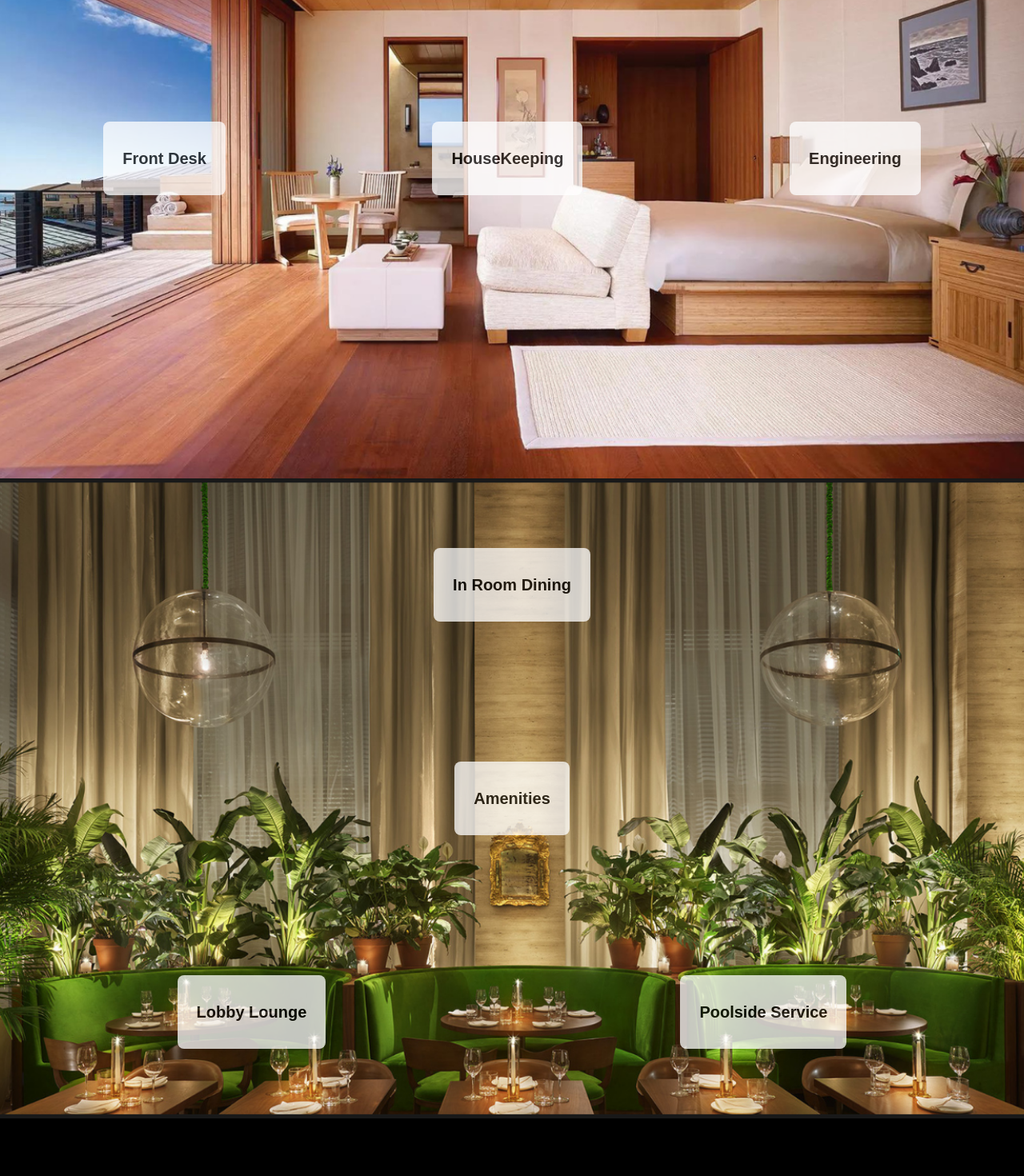
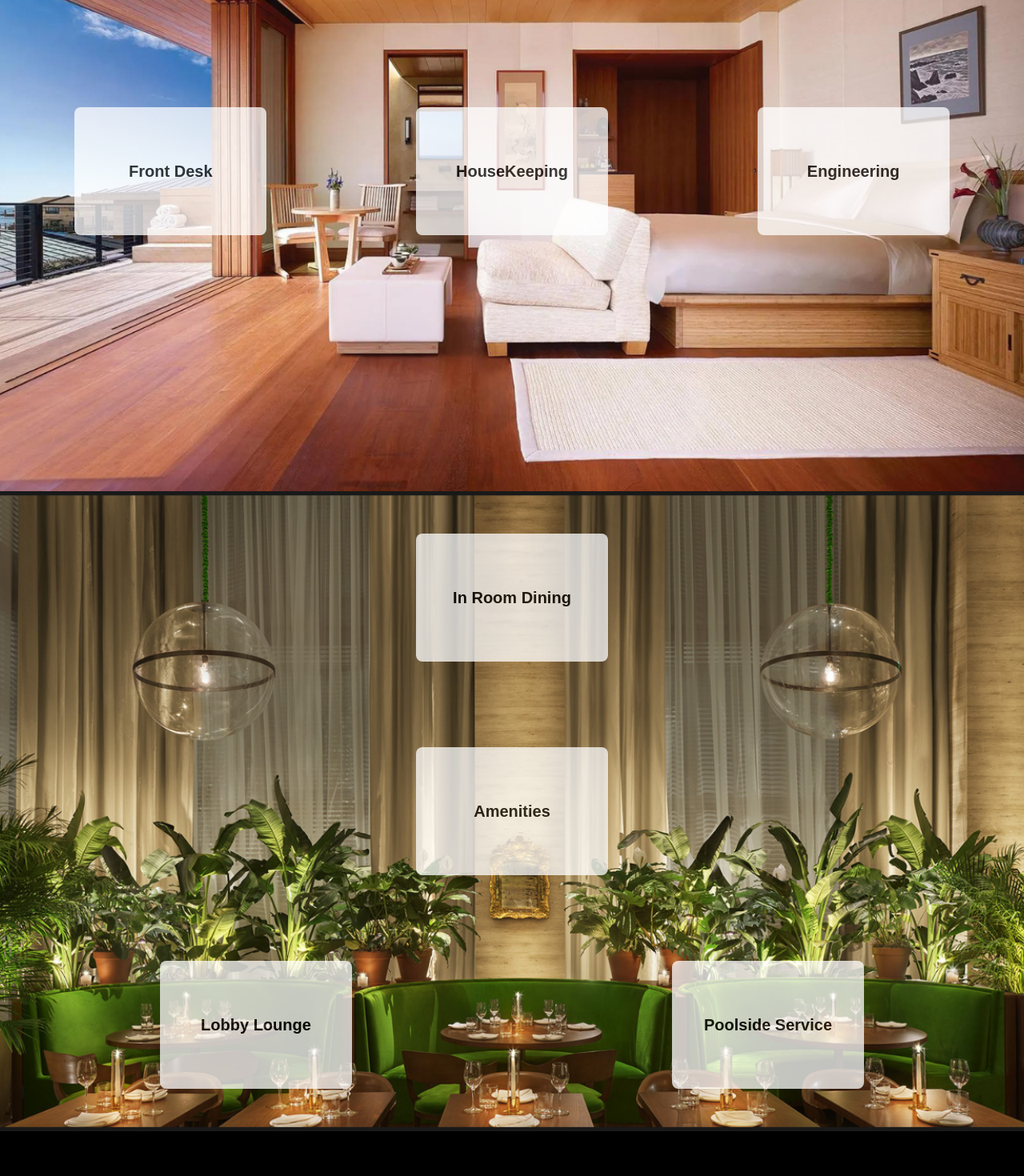
Before and after one commit to Suresh-vivek/Arcadia_US_website, a Next.js app: page / in a window 1280 px wide. Shown: the part 3000-4470 px from the top of the page at 80% size. Built offline with nearby package versions, Linux system fonts and the light colour scheme; a web font is replaced by a local one.

Commit message:
Some changes

```diff
--- a/components/Contact.tsx
+++ b/components/Contact.tsx
@@ -23,7 +23,7 @@ export default function Contact() {
           </p>
         </div>
         <div className="flex flex-col justify-center sm:w-1/2 items-center h-full mt-6 sm:mt-0">
-          <Image className="sm:aspect-square sm:w-80" src={"/qr.png"} alt="qr" width={250} height={400} />
+          <Image className="" src={"/qr.png"} alt="qr" width={400} height={400} />
             <h1 className=" text-xl sm:text-3xl font-semibold mt-4">Arcadia Demo Chatbot</h1>
         </div>
       </div>
--- a/components/Poolside.tsx
+++ b/components/Poolside.tsx
@@ -26,7 +26,7 @@ export default function Poolside() {
                 alt="Lobby"
             />
         </div>
-        <div className="absolute z-10 flex flex-col justify-center sm:space-x-8 items-center h-full left-[5%] sm:left-1/4">
+        <div className="absolute z-10 flex flex-col justify-center items-center h-full left-[5%] sm:left-1/4">
           <div className="bg-white flex text-center justify-center items-center w-72 sm:w-full h-1/4 sm:h-32 sm:p-4 m-1 sm:m-2 rounded-lg px-4 sm:px-6 py-6 sm:py-8 text-sm sm:text-xl font-semibold">
             Guest orders Food and Beverage to the Lobby Lounge via Chatbot
           </div>
--- a/components/Projects.tsx
+++ b/components/Projects.tsx
@@ -14,13 +14,13 @@ export default function Projects() {
         />
       </div>
       <div className="relative z-10 flex flex-col sm:flex-row justify-center sm:justify-around items-center h-full">
-        <Link href={'#frontdesk'} className="bg-white p-2 sm:p-4 m-1 sm:m-2 rounded-lg px-4 sm:px-6 py-6 sm:py-8 text-base sm:text-xl font-semibold transition duration-300 ease-in-out transform hover:scale-105 opacity-75 hover:opacity-100">
+        <Link href={'#frontdesk'} className="bg-white p-2 w-40 h-24 sm:w-60 sm:h-40 flex justify-center items-center sm:p-4 m-1 sm:m-2 rounded-lg px-4 sm:px-6 py-6 sm:py-8 text-base sm:text-xl font-semibold transition duration-300 ease-in-out transform hover:scale-105 opacity-75 hover:opacity-100">
           Front Desk
         </Link>
-        <Link href={'#housekeeping'} className="bg-white p-2 sm:p-4 m-1 sm:m-2 rounded-lg px-4 sm:px-6 py-6 sm:py-8 text-base sm:text-xl font-semibold transition duration-300 ease-in-out transform hover:scale-105 opacity-75 hover:opacity-100">
+        <Link href={'#housekeeping'} className="bg-white p-2 w-40 h-24 sm:w-60 sm:h-40 flex justify-center items-center sm:p-4 m-1 sm:m-2 rounded-lg px-4 sm:px-6 py-6 sm:py-8 text-base sm:text-xl font-semibold transition duration-300 ease-in-out transform hover:scale-105 opacity-75 hover:opacity-100">
           HouseKeeping
         </Link>
-        <Link href={'#engineering'} className="bg-white p-2 sm:p-4 m-1 sm:m-2 rounded-lg px-4 sm:px-6 py-6 sm:py-8 text-base sm:text-xl font-semibold transition duration-300 ease-in-out transform hover:scale-105 opacity-75 hover:opacity-100">
+        <Link href={'#engineering'} className="bg-white p-2 w-40 h-24 sm:w-60 sm:h-40 flex justify-center items-center sm:p-4 m-1 sm:m-2 rounded-lg px-4 sm:px-6 py-6 sm:py-8 text-base sm:text-xl font-semibold transition duration-300 ease-in-out transform hover:scale-105 opacity-75 hover:opacity-100">
           Engineering
         </Link>
       </div>
--- a/components/Service.tsx
+++ b/components/Service.tsx
@@ -13,17 +13,17 @@ export default function Service() {
         />
       </div>
       <div className="relative z-10 flex flex-col justify-center sm:justify-around items-center h-full">
-        <div className="bg-white p-2 sm:p-4 m-1 sm:m-2 rounded-lg px-4 sm:px-6 py-6 sm:py-8 text-base sm:text-xl font-semibold transition duration-300 ease-in-out transform hover:scale-105 opacity-75 hover:opacity-100">
+        <div className="bg-white p-2 w-40 h-24 sm:w-60 sm:h-40 flex justify-center items-center sm:p-4 m-1 sm:m-2 rounded-lg px-4 sm:px-6 py-6 sm:py-8 text-base sm:text-xl font-semibold transition duration-300 ease-in-out transform hover:scale-105 opacity-75 hover:opacity-100">
           In Room Dining
         </div>
-        <div className="bg-white p-2 sm:p-4 m-1 sm:m-2 rounded-lg px-4 sm:px-6 py-6 sm:py-8 text-base sm:text-xl font-semibold transition duration-300 ease-in-out transform hover:scale-105 opacity-75 hover:opacity-100">
+        <div className="bg-white p-2 w-40 h-24 sm:w-60 sm:h-40 flex justify-center items-center sm:p-4 m-1 sm:m-2 rounded-lg px-4 sm:px-6 py-6 sm:py-8 text-base sm:text-xl font-semibold transition duration-300 ease-in-out transform hover:scale-105 opacity-75 hover:opacity-100">
           Amenities
         </div>
         <div className="w-full flex flex-col sm:flex-row items-center justify-around">
-        <div className="bg-white p-2 sm:p-4 m-1 sm:m-2 rounded-lg px-4 sm:px-6 py-6 sm:py-8 text-base sm:text-xl font-semibold transition duration-300 ease-in-out transform hover:scale-105 opacity-75 hover:opacity-100">
+        <div className="bg-white p-2 w-40 h-24 sm:w-60 sm:h-40 flex justify-center items-center sm:p-4 m-1 sm:m-2 rounded-lg px-4 sm:px-6 py-6 sm:py-8 text-base sm:text-xl font-semibold transition duration-300 ease-in-out transform hover:scale-105 opacity-75 hover:opacity-100">
           Lobby Lounge
         </div>
-        <div className="bg-white p-2 sm:p-4 m-1 sm:m-2 rounded-lg px-4 sm:px-6 py-6 sm:py-8 text-base sm:text-xl font-semibold transition duration-300 ease-in-out transform hover:scale-105 opacity-75 hover:opacity-100">
+        <div className="bg-white p-2 w-40 h-24 sm:w-60 sm:h-40 flex justify-center items-center text-nowrap sm:p-4 m-1 sm:m-2 rounded-lg px-4 sm:px-6 py-6 sm:py-8 text-base sm:text-xl font-semibold transition duration-300 ease-in-out transform hover:scale-105 opacity-75 hover:opacity-100">
           Poolside Service
         </div>
         </div>
--- a/components/Stats.tsx
+++ b/components/Stats.tsx
@@ -3,7 +3,7 @@ import React from "react";
 
 export default function Stats() {
   return (
-    <div className="relative">
+    <div className="relative mb-4">
       <img
         className="z-[-1] w-auto h-96 sm:w-full sm:h-full aspect-auto object-fill object-center"
         src="/Stat.png"
```
Also changed, not shown: public/Iphone.png (added).
